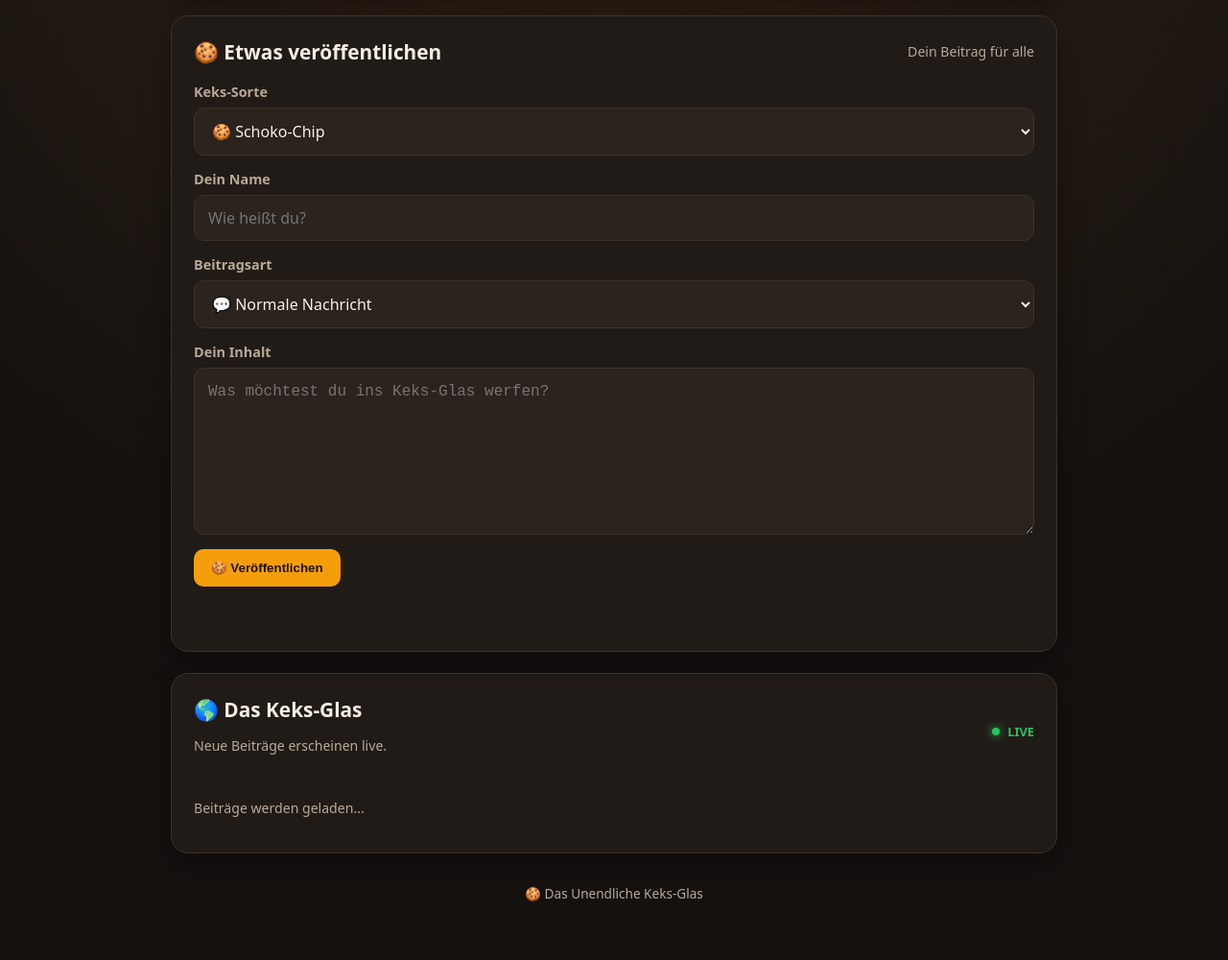
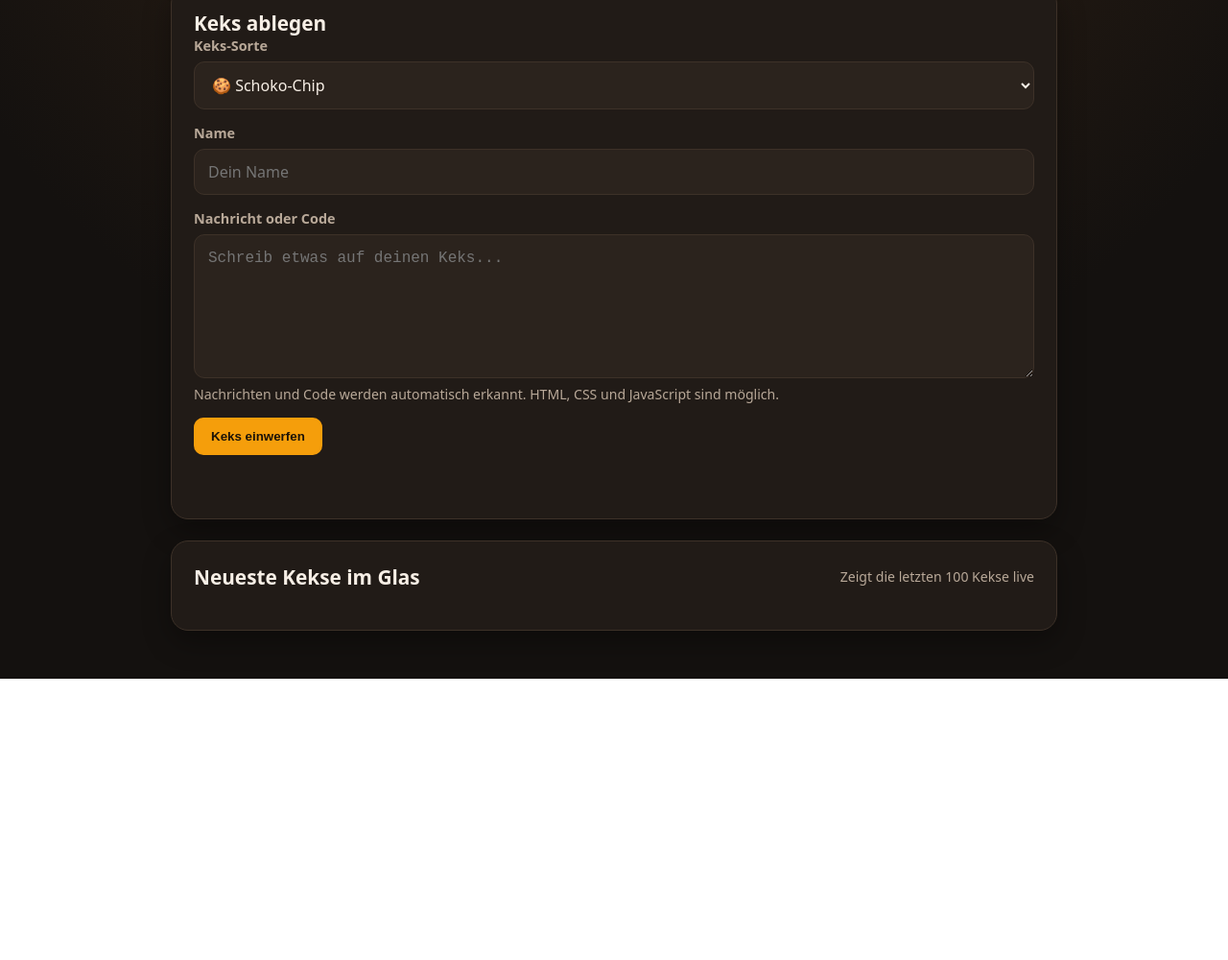
Before and after one commit to Max-code02/kekes, a plain HTML site: page index.html in a window 1280 px wide. Shown: the part 321-1321 px from the top of the page at 96% size. After the commit the page ends 1028 px from the top, so only its background shows below. Drawn offline with Linux system fonts and the light colour scheme; a script that the page names is missing.

Commit message:
Update index.html

```diff
--- a/index.html
+++ b/index.html
@@ -4,7 +4,6 @@
 <head>
   <meta charset="UTF-8">
   <meta name="viewport" content="width=device-width, initial-scale=1.0">
-  <meta name="theme-color" content="#14110f">
   <title>Das Unendliche Keks-Glas</title>
   <link rel="stylesheet" href="style.css">
 </head>
@@ -12,11 +11,10 @@
   <main class="app">
 
     <header class="hero">
-      <div class="brand">🍪 KEKS COMMUNITY</div>
-      <h1>Das Unendliche Keks-Glas</h1>
+      <h1>🍪 Das Unendliche Keks-Glas</h1>
       <p>
-        Teile Nachrichten, programmiere kleine Spiele und
-        experimentiere mit HTML, CSS und JavaScript.
+        Wirf einen Keks ein – alle Besucher sehen ihn live.
+        Teile Nachrichten, HTML, CSS und JavaScript.
       </p>
 
       <div class="stats">
@@ -26,7 +24,7 @@
         </div>
 
         <div class="stat-box">
-          <span class="stat-label">Verbindung</span>
+          <span class="stat-label">Status</span>
           <span id="status-text" class="stat-value status-connecting">
             Verbinde...
           </span>
@@ -35,16 +33,13 @@
     </header>
 
     <section class="panel">
-      <div class="section-heading">
-        <h2>🍪 Etwas veröffentlichen</h2>
-        <span class="muted">Dein Beitrag für alle</span>
-      </div>
+      <h2>Keks ablegen</h2>
 
-      <form id="cookie-form">
+      <form id="cookie-form" class="cookie-form">
 
         <div class="field">
           <label for="cookie-type">Keks-Sorte</label>
-          <select id="cookie-type">
+          <select id="cookie-type" name="cookieType">
             <option value="Schoko-Chip">🍪 Schoko-Chip</option>
             <option value="Hafer-Keks">🌾 Hafer-Keks</option>
             <option value="Bunt-Streusel">🎉 Bunt-Streusel</option>
@@ -53,86 +48,52 @@
         </div>
 
         <div class="field">
-          <label for="cookie-author">Dein Name</label>
+          <label for="cookie-author">Name</label>
           <input
             id="cookie-author"
+            name="author"
             type="text"
             maxlength="40"
-            placeholder="Wie heißt du?"
+            placeholder="Dein Name"
           >
         </div>
 
-        <div class="field">
-          <label for="post-mode">Beitragsart</label>
-          <select id="post-mode">
-            <option value="message">💬 Normale Nachricht</option>
-            <option value="code">💻 HTML / CSS / JavaScript</option>
-          </select>
+        <div class="field field-wide">
+          <label for="cookie-message">Nachricht oder Code</label>
+          <textarea
+            id="cookie-message"
+            name="message"
+            maxlength="20000"
+            rows="5"
+            placeholder="Schreib etwas auf deinen Keks..."
+            required
+          ></textarea>
+          <span class="muted">
+            Nachrichten und Code werden automatisch erkannt.
+            HTML, CSS und JavaScript sind möglich.
+          </span>
         </div>
 
-        <div class="field">
-          <label for="cookie-message">Dein Inhalt</label>
-          <textarea
-            id="cookie-message"
-            maxlength="20000"
-            rows="6"
-            placeholder="Was möchtest du ins Keks-Glas werfen?"
-            required
-          ></textarea>
-        </div>
-
-        <div id="preview-section" class="preview-section hidden">
-          <div class="preview-heading">
-            <div>
-              <h3>⚡ Live-Vorschau</h3>
-              <span class="muted">Dein Code wird direkt ausgeführt.</span>
-            </div>
-            <span class="live-dot">LIVE</span>
-          </div>
-
-          <iframe
-            id="own-preview"
-            sandbox="allow-scripts"
-            referrerpolicy="no-referrer"
-            title="Eigene Code-Vorschau"
-          ></iframe>
-
-          <p class="security-note">
-            Isolierte Vorschau: kein Zugriff auf die Hauptseite oder
-            Supabase-Daten. Externe Netzwerkzugriffe sind gesperrt.
-          </p>
-        </div>
-
-        <div class="actions">
-          <button type="submit" id="submit-btn" class="btn btn-primary">
-            🍪 Veröffentlichen
+        <div class="actions field-wide">
+          <button type="submit" class="btn btn-primary" id="submit-btn">
+            Keks einwerfen
           </button>
         </div>
 
-        <p id="form-status" class="form-status"></p>
+        <p id="form-status" class="form-status field-wide"></p>
       </form>
     </section>
 
     <section class="panel">
       <div class="feed-header">
-        <div>
-          <h2>🌎 Das Keks-Glas</h2>
-          <p class="muted">Neue Beiträge erscheinen live.</p>
-        </div>
-
-        <span class="feed-indicator">
-          <span class="live-dot"></span> LIVE
+        <h2>Neueste Kekse im Glas</h2>
+        <span id="feed-hint" class="muted">
+          Zeigt die letzten 100 Kekse live
         </span>
       </div>
 
-      <div id="cookie-feed" class="cookie-feed">
-        <p class="muted">Beiträge werden geladen...</p>
-      </div>
+      <div id="cookie-feed" class="cookie-feed"></div>
     </section>
-
-    <footer>
-      🍪 Das Unendliche Keks-Glas
-    </footer>
 
   </main>
 
```
